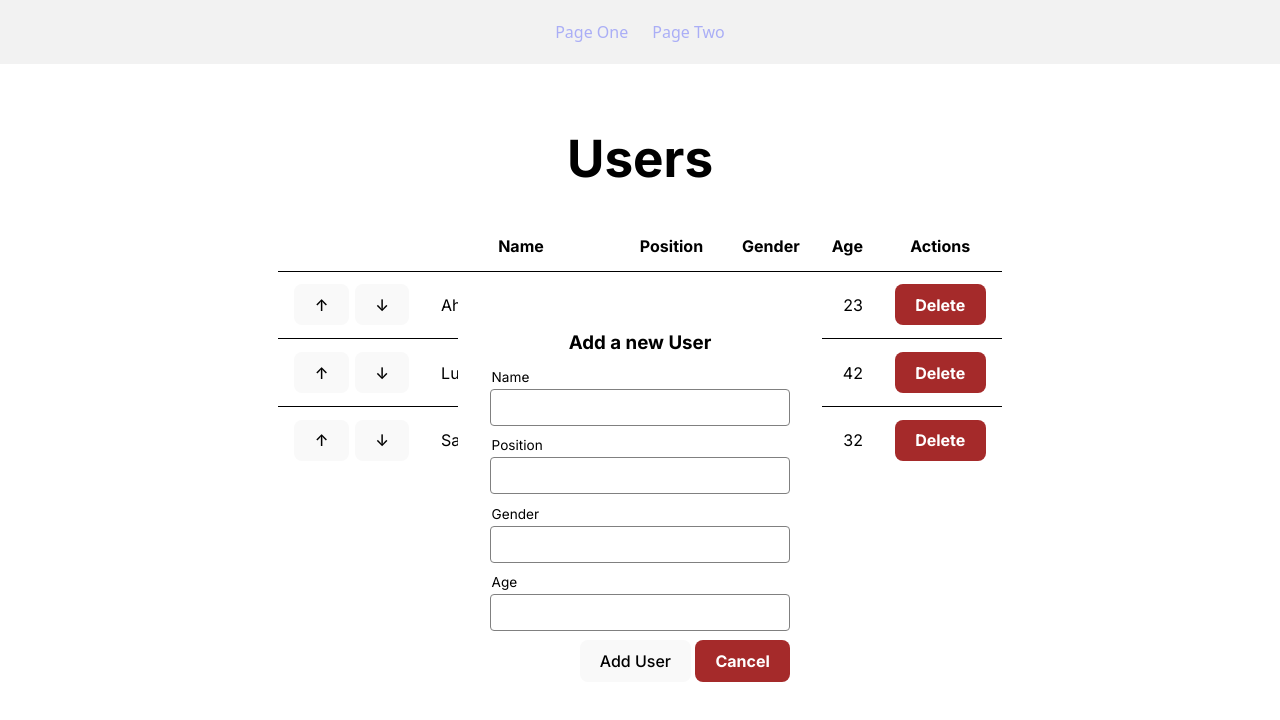
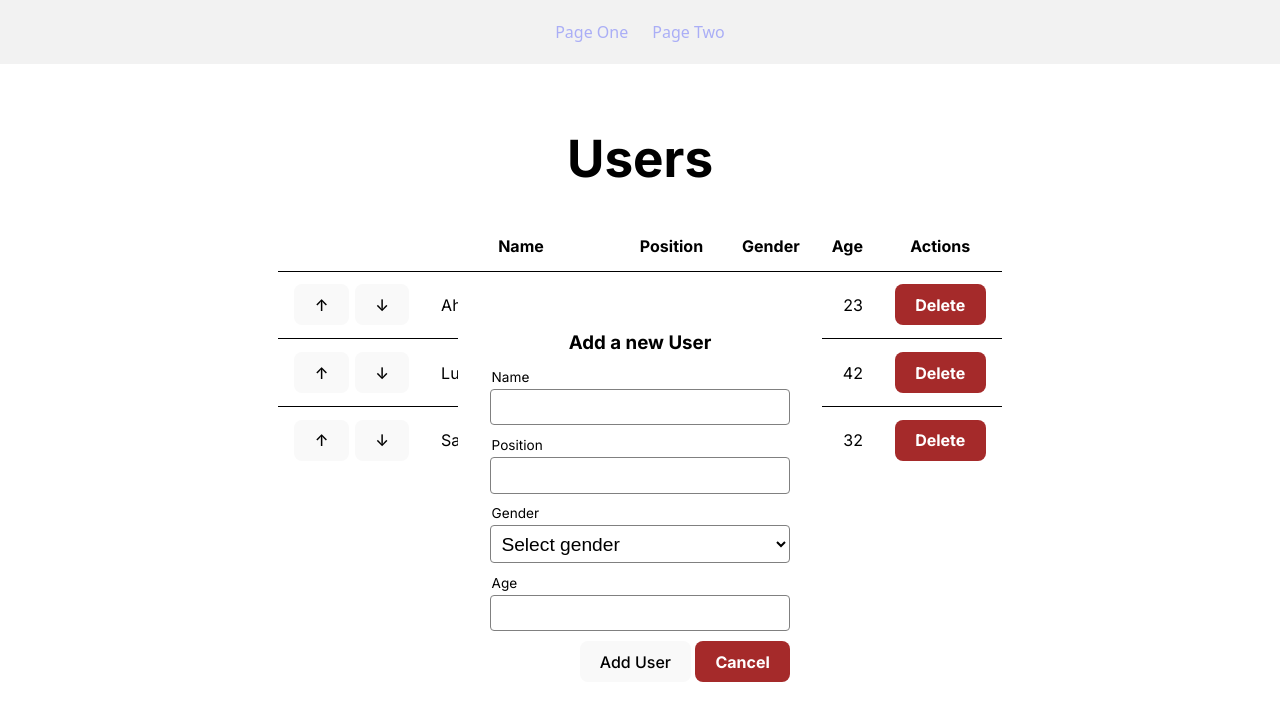
Before and after one commit to Frosselly/peplink-task, a React (Vite) app: page / in a window 1280 px wide. Both pictures are taken after a click on the button "Add User". Shown: the top 720 px of the page. Built offline with nearby package versions, Linux system fonts and the light colour scheme.

Commit message:
fix: adjustments and other
- colspan from 5 to 6
- fix age
- gender selection
- fix delete problems
- fix Chuck offline problems
- type missingFieldsType to MissingFieldTypes
- make input a component

```diff
--- a/src/App.css
+++ b/src/App.css
@@ -38,6 +38,10 @@ th[role='button']:hover {
 td {
   text-align: left;
   border-top: 1px solid white;
+}
+
+td::first-letter {
+  text-transform: capitalize;
 }
 
 td:nth-last-of-type(2) {
@@ -86,6 +90,8 @@ label {
   padding-left: 0.1rem;
 }
 
+select,
+option,
 input {
   padding: 0.4rem;
   width: 100%;
--- /dev/null
+++ b/src/components/Input.tsx
@@ -0,0 +1,32 @@
+type InputPropsType = {
+  type: React.HTMLInputTypeAttribute
+  name: string
+  labelValue: string
+  onChange: (e: React.ChangeEvent<HTMLInputElement>) => void
+  errMsg: string
+} & React.InputHTMLAttributes<HTMLInputElement>
+
+function Input({
+  type,
+  name,
+  labelValue,
+  onChange,
+  errMsg,
+  ...extras
+}: InputPropsType) {
+  return (
+    <div>
+      <label htmlFor={name}>{labelValue}</label>
+      <input
+        type={type}
+        name={name}
+        id={name}
+        onChange={onChange}
+        {...extras}
+      />
+      {errMsg && <label className="errMsg">{errMsg}</label>}
+    </div>
+  )
+}
+
+export default Input
--- a/src/components/UserForm.tsx
+++ b/src/components/UserForm.tsx
@@ -1,13 +1,13 @@
 import { useState } from 'react'
 import type { User } from '../types'
-import '../App.css'
+import Input from './Input'
 
 type UserFormProps = {
   onSubmit: (formData: User) => void
   onCancel: () => void
 }
 
-type missingFieldsType = {
+type MissingFieldsType = {
   name: boolean
   position: boolean
   gender: boolean
@@ -25,14 +25,18 @@ const UserForm: React.FC<UserFormProps> = ({
     age: 0
   })
 
-  const [missingFields, setMissingFields] = useState<missingFieldsType>({
+  const [missingFields, setMissingFields] = useState<MissingFieldsType>({
     name: false,
     position: false,
     gender: false,
     age: false
   })
 
-  const handleChange = (e: React.ChangeEvent<HTMLInputElement>) => {
+  const handleChange = (
+    e:
+      | React.ChangeEvent<HTMLInputElement>
+      | React.ChangeEvent<HTMLSelectElement>
+  ) => {
     const { name, value } = e.target
     setFormData((prev) => ({
       ...prev,
@@ -40,15 +44,26 @@ const UserForm: React.FC<UserFormProps> = ({
     }))
   }
 
+  const checkIfValid = (fieldValue: string) => {
+    const num = Number(fieldValue)
+    if (!isNaN(num)) {
+      return num > 0
+    }
+    return fieldValue.trim().length > 0
+  }
+
   const handleSubmit = (e: React.MouseEvent<HTMLButtonElement, MouseEvent>) => {
     e.preventDefault()
 
-    const errFields: missingFieldsType = { ...missingFields }
+    const errFields: MissingFieldsType = { ...missingFields }
     let canSubmit = true
     for (const k in formData) {
       const key = k as keyof User
-      if (!formData[key]) canSubmit = false
-      errFields[key] = !formData[key]
+      const isValid =
+        typeof formData[key] === 'string' ? checkIfValid(formData[key]) : false
+
+      if (!isValid) canSubmit = false
+      errFields[key] = !isValid
     }
     setMissingFields(errFields)
 
@@ -63,49 +78,47 @@ const UserForm: React.FC<UserFormProps> = ({
     <div className="formContainer">
       <h3>Add a new User</h3>
       <form action="">
+        <Input
+          type={'text'}
+          name="name"
+          labelValue={'Name'}
+          onChange={handleChange}
+          errMsg={missingFields.name ? 'Missing name' : ''}
+        />
+        <Input
+          type={'text'}
+          name="position"
+          labelValue={'Position'}
+          onChange={handleChange}
+          errMsg={missingFields.position ? 'Missing position' : ''}
+        />
         <div>
-          <label htmlFor="name">{'Name'}</label>
-          <input type="text" name="name" id="name" onChange={handleChange} />
-          {missingFields.name && <label className="errMsg">Missing name</label>}
-        </div>
-        <div>
-          <label htmlFor="position">{'Position'}</label>
-          <input
-            type="text"
-            name="position"
-            id="position"
-            onChange={handleChange}
-          />
-          {missingFields.position && (
-            <label className="errMsg">Missing position</label>
-          )}
-        </div>
-        <div>
-          <label htmlFor="gender">{'Gender'}</label>
-          <input
-            type="text"
+          <label htmlFor="gender">Gender</label>
+          <select
             name="gender"
             id="gender"
             onChange={handleChange}
-          />
+            defaultValue={''}>
+            <option value="" hidden>
+              Select gender
+            </option>
+            <option value="male">Male</option>
+            <option value="female">Female</option>
+            <option value="other">Other</option>
+          </select>
           {missingFields.gender && (
             <label className="errMsg">Missing gender</label>
           )}
         </div>
-        <div>
-          <label htmlFor="age">{'Age'}</label>
-          <input
-            type="number"
-            min={0}
-            max={200}
-            name="age"
-            id="age"
-            onChange={handleChange}
-          />
-          {missingFields.age && (
-            <label className="errMsg">Missing or wrong age</label>
-          )}
-        </div>
+        <Input
+          type={'number'}
+          name="age"
+          min={1}
+          max={200}
+          labelValue={'Age'}
+          onChange={handleChange}
+          errMsg={missingFields.age ? 'Missing or wrong age' : ''}
+        />
         <div className="btnContainer">
           <button onClick={handleSubmit}>Add User</button>
           <button className={'redBtn'} onClick={handleCancel}>
--- a/src/pages/PageOne.tsx
+++ b/src/pages/PageOne.tsx
@@ -1,5 +1,4 @@
 import { useMemo, useState } from 'react'
-import '../App.css'
 import type { SortDirection, User, UserSortFields, UserSorting } from '../types'
 import UserForm from '../components/UserForm'
 
@@ -7,19 +6,19 @@ const usersExample: User[] = [
   {
     name: 'Ahon Joberson Peter',
     position: 'Janitor',
-    gender: 'Male',
+    gender: 'male',
     age: 23
   },
   {
     name: 'Lucy',
     position: 'Director',
-    gender: 'Female',
+    gender: 'female',
     age: 42
   },
   {
     name: 'Sam',
     position: 'Developer',
-    gender: 'Male',
+    gender: 'male',
     age: 32
   }
 ]
@@ -27,6 +26,7 @@ const usersExample: User[] = [
 const compareString = (s1: string, s2: string) => {
   return s1.localeCompare(s2)
 }
+
 function PageOne() {
   const [showForm, setShowForm] = useState<boolean>(false)
   const [users, setUsers] = useState<User[]>(usersExample)
@@ -56,7 +56,7 @@ function PageOne() {
   }, [users, sortValue])
 
   const handleDeleteUser = (deleteIndex: number) => {
-    const newUsers = users.filter((_v, index) => index !== deleteIndex)
+    const newUsers = sortedUsers.filter((_v, index) => index !== deleteIndex)
     setUsers(newUsers)
   }
 
@@ -131,7 +131,7 @@ function PageOne() {
           <tbody>
             {!users.length ? (
               <tr>
-                <td colSpan={5}>The user list is empty</td>
+                <td colSpan={6}>The user list is empty</td>
               </tr>
             ) : (
               sortedUsers.map((user, index) => {
--- a/src/pages/PageTwo.tsx
+++ b/src/pages/PageTwo.tsx
@@ -1,5 +1,4 @@
 import { useEffect, useState } from 'react'
-import '../App.css'
 
 type ApiType = {
   id: number
@@ -11,9 +10,11 @@ type ApiType = {
   categories: string[]
 }
 
+const UPDATE_TIME = 5
+
 function PageTwo() {
   const [data, setData] = useState<ApiType>()
-  const [time, setTime] = useState<number>(15)
+  const [time, setTime] = useState<number>(UPDATE_TIME)
   const [lastUpdate, setLastUpdate] = useState<number>(Date.now())
 
   useEffect(() => {
@@ -27,9 +28,13 @@ function PageTwo() {
 
   useEffect(() => {
     if (time === 0) {
-      setLastUpdate(Date.now())
-      fetchData()
-      setTime(15)
+      if (navigator.onLine)
+        fetchData().then((res) => {
+          if (res) {
+            setLastUpdate(Date.now())
+          }
+        })
+      setTime(UPDATE_TIME)
     }
   }, [time])
 
@@ -39,12 +44,18 @@ function PageTwo() {
     return formattedDate
   }
 
-  const fetchData = () => {
-    fetch('https://api.chucknorris.io/jokes/random?category=dev')
-      .then((res) => res.json())
-      .then((data) => {
-        setData(data)
-      })
+  const fetchData = async () => {
+    try {
+      const res = await fetch(
+        'https://api.chucknorris.io/jokes/random?category=dev'
+      )
+      if (!res.ok) return false
+      const data = await res.json()
+      setData(data)
+      return true
+    } catch {
+      return false
+    }
   }
 
   return (
--- a/src/types.ts
+++ b/src/types.ts
@@ -1,9 +1,12 @@
 export type User = {
   name: string
   position: string
-  gender: string
+  gender: GenderType
   age: number
 }
+
+type GenderType = 'male' | 'female' | 'other' | ''
+
 
 export type SortDirection = 'asc' | 'desc'
 
```
Also changed, not shown: 1 other file (tests, documents, lock files or other folders).
